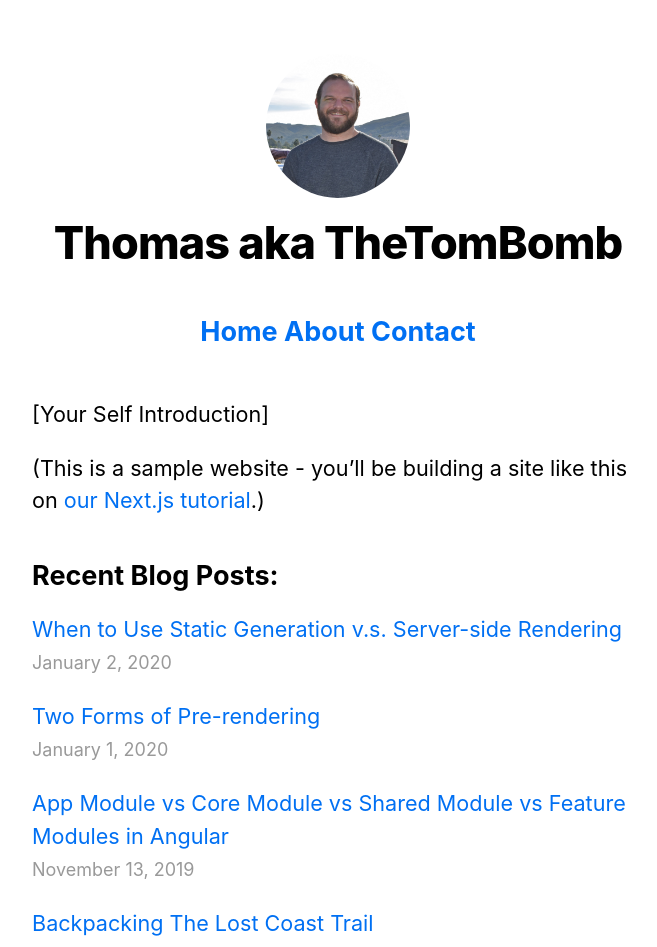
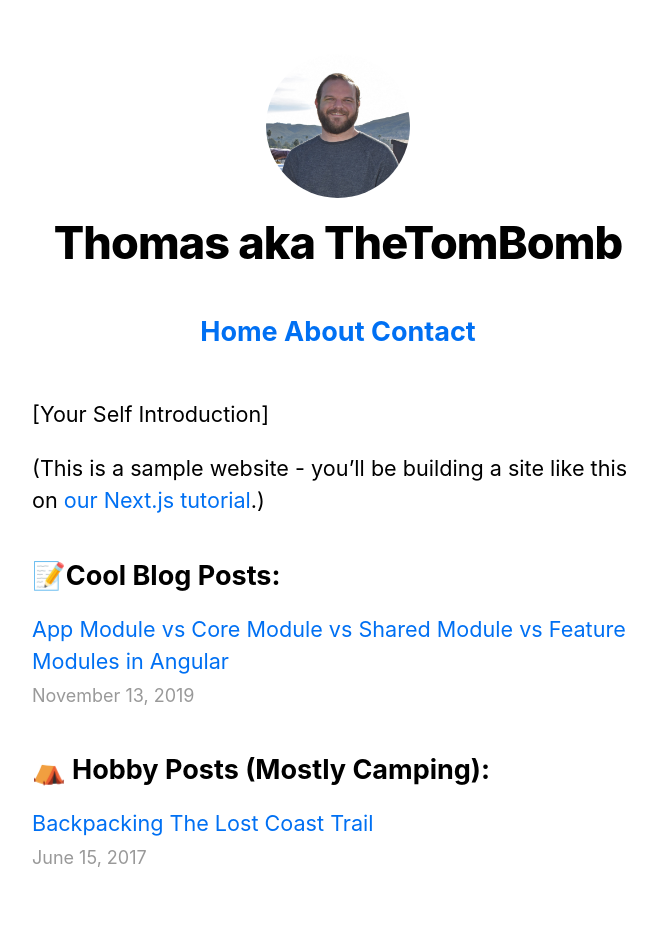
Before and after one commit to zeeshanhshaheen/blog, a Next.js app: page / in a window 1280 px wide. Shown: the top 947 px of the page, without its empty margins (302-959 px from the left). Built offline with nearby package versions, Linux system fonts and the light colour scheme.

Commit message:
Made getPosts code now get posts by category. hobby and top posts.

```diff
--- a/lib/posts.js
+++ b/lib/posts.js
@@ -6,7 +6,7 @@ import html from 'remark-html'
 
 const postsDirectory = path.join(process.cwd(), 'posts')
 
-export function getSortedPostsData() {
+export function getAllTopPosts(category) {
     // Get file names under /posts
     const fileNames = fs.readdirSync(postsDirectory)
     const allPostsData = fileNames.map(fileName => {
@@ -26,8 +26,16 @@ export function getSortedPostsData() {
             ...matterResult.data
         }
     })
+
+    const postsInCategory = allPostsData.filter(post => {
+        if(post.categories) {
+            return post.categories.includes(category);
+        }
+        return false;
+    })
+
     // Sort posts by date
-    return allPostsData.sort((a, b) => {
+    return postsInCategory.sort((a, b) => {
         if (a.date < b.date) {
             return 1
         } else {
--- a/pages/index.js
+++ b/pages/index.js
@@ -1,19 +1,22 @@
 import Head from 'next/head'
 import Layout, { siteTitle } from '../components/layout'
 import utilStyles from '../styles/utils.module.css'
-import { getSortedPostsData } from '../lib/posts'
+import { getAllTopPosts as getAllPostsByCategory } from '../lib/posts'
 import Link from 'next/link'
 import Date from '../components/date'
 
 export async function getStaticProps() {
-  const allPostsData = getSortedPostsData()
+  const topPosts = getAllPostsByCategory("topPost")
+  const hobbyPosts = getAllPostsByCategory("hobby")
+
   return {
     props: {
-      allPostsData
+      topPosts: topPosts,
+      hobbyPosts: hobbyPosts
     }
   }
 }
-export default function Home({ allPostsData }) {
+export default function Home({ topPosts, hobbyPosts }) {
   return (
     <Layout home>
       <Head>
@@ -27,9 +30,25 @@ export default function Home({ allPostsData }) {
         </p>
       </section>
       <section className={`${utilStyles.headingMd} ${utilStyles.padding1px}`}>
-        <h2 className={utilStyles.headingLg}>Recent Blog Posts:</h2>
+        <h2 className={utilStyles.headingLg}>📝Cool Blog Posts:</h2>
         <ul className={utilStyles.list}>
-          {allPostsData.map(({ id, date, title }) => (
+          {topPosts?.map(({ id, date, title }) => (
+            <li className={utilStyles.listItem} key={id}>
+              <Link href={`/posts/${id}`}>
+                <a>{title}</a>
+              </Link>
+              <br />
+              <small className={utilStyles.lightText}>
+                <Date dateString={date} />
+              </small>
+            </li>
+          ))}
+        </ul>
+      </section>
+      <section className={`${utilStyles.headingMd} ${utilStyles.padding1px}`}>
+        <h2 className={utilStyles.headingLg}>⛺ Hobby Posts (Mostly Camping):</h2>
+        <ul className={utilStyles.list}>
+          {hobbyPosts?.map(({ id, date, title }) => (
             <li className={utilStyles.listItem} key={id}>
               <Link href={`/posts/${id}`}>
                 <a>{title}</a>
--- a/posts/app-core-shared-feature-modules.md
+++ b/posts/app-core-shared-feature-modules.md
@@ -4,6 +4,7 @@ date: "2019-11-13"
 categories:
   - "angular"
   - "programming"
+  - "topPost"
 ---
 
 ![Angular Icon](/images/ForPosts/angular.png)
--- a/posts/backpacking-lost-coast.md
+++ b/posts/backpacking-lost-coast.md
@@ -5,6 +5,7 @@ categories:
   - "backpacking"
   - "camping"
   - "hiking"
+  - "hobby"
 tags:
   - "backpacking"
   - "camping"
```
